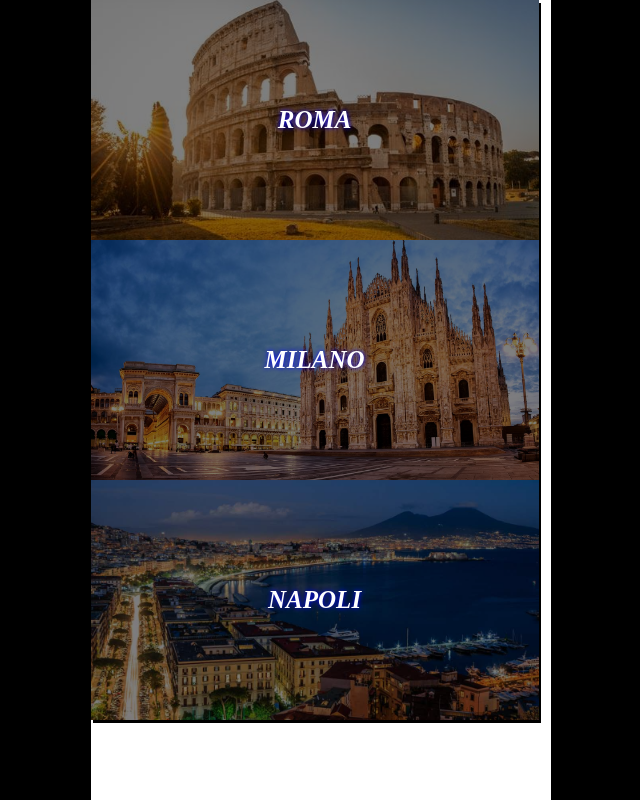
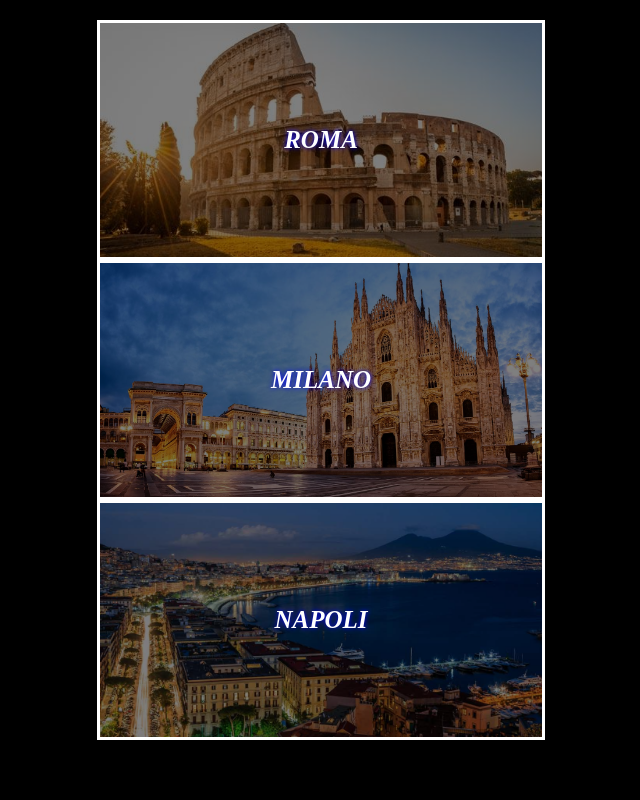
Before and after one commit to raffaelebaldassarre/htmlcss-airbnb, a plain HTML site: page index.html in a window 1280 px wide. Shown: the whole page, without its empty margins (319-959 px from the left). Drawn offline with Linux system fonts and the light colour scheme.

Commit message:
Rivisitato
Aggiunti i bordi e migliorati i margini

```diff
--- a/css/styles2.css
+++ b/css/styles2.css
@@ -9,10 +9,10 @@ body{
 }
 
 .container{
-  width: 36vw;
-  height: 100vh;
+  width: 35vw;
   margin: auto;
   background: white;
+  margin-top: 20px;
 }
 
 .city{
@@ -23,6 +23,7 @@ body{
   background-repeat: no-repeat;
   position: relative;
   box-shadow: 2px 3px;
+  border: 3px solid white;
 }
 
 .roma{
```
